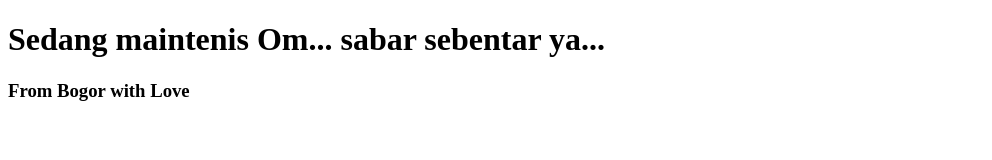
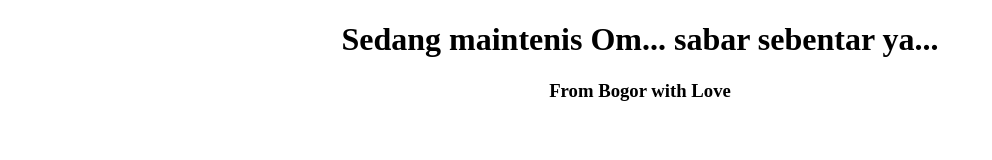
Before and after one commit to owalaid/owalaid.github.io, a plain HTML site: page index.html in a window 1280 px wide. Shown: the whole page, without its empty margins (0-992 px from the left). Drawn offline with Linux system fonts and the light colour scheme.

Commit message:
Web Owala.id

```diff
--- a/index.html
+++ b/index.html
@@ -7,7 +7,7 @@
     <title>Owala.id | Everyone Can Code</title>
 </head>
 <body>
-    <h1>Sedang maintenis Om... sabar sebentar ya...</h1>
-    <h3>From Bogor with Love</h3>
+    <center><h1>Sedang maintenis Om... sabar sebentar ya...</h1>
+    <h3>From Bogor with Love</h3></center>
 </body>
 </html>
```
